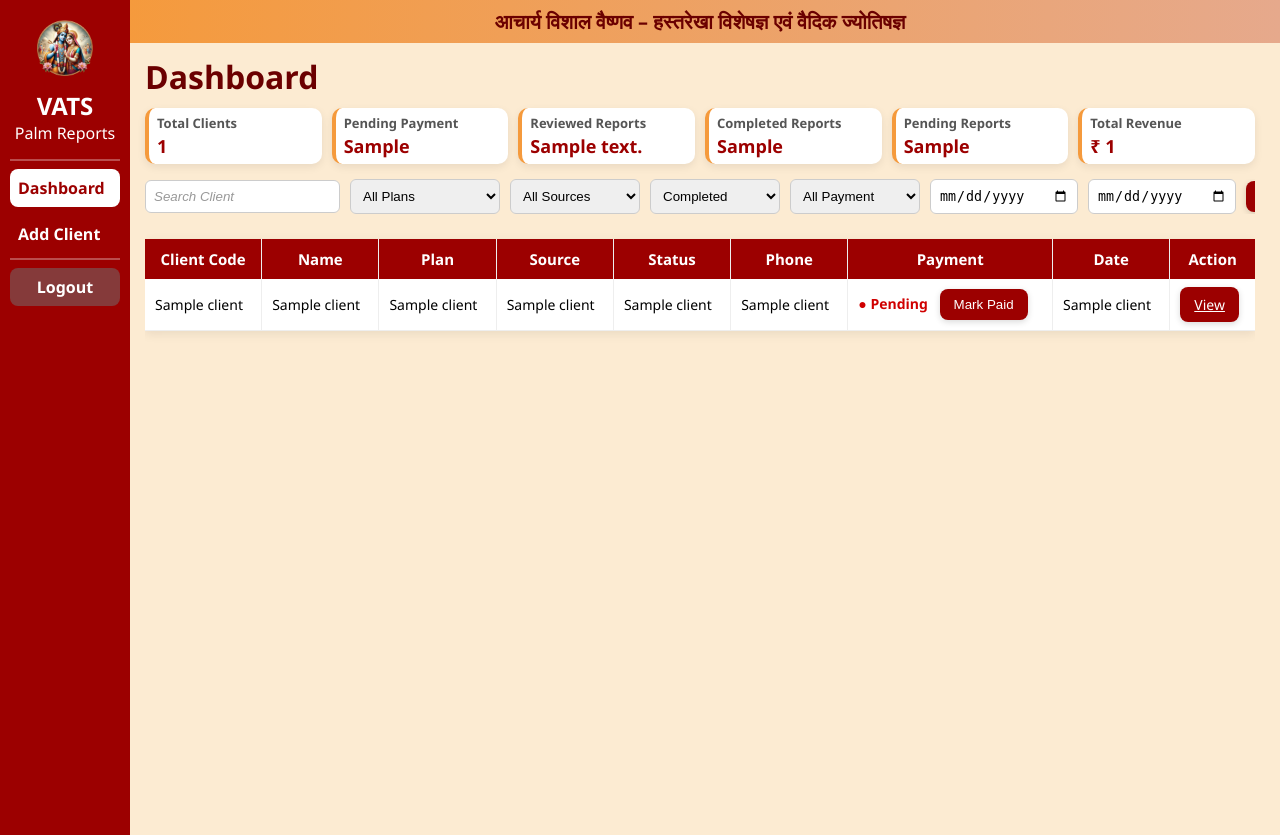
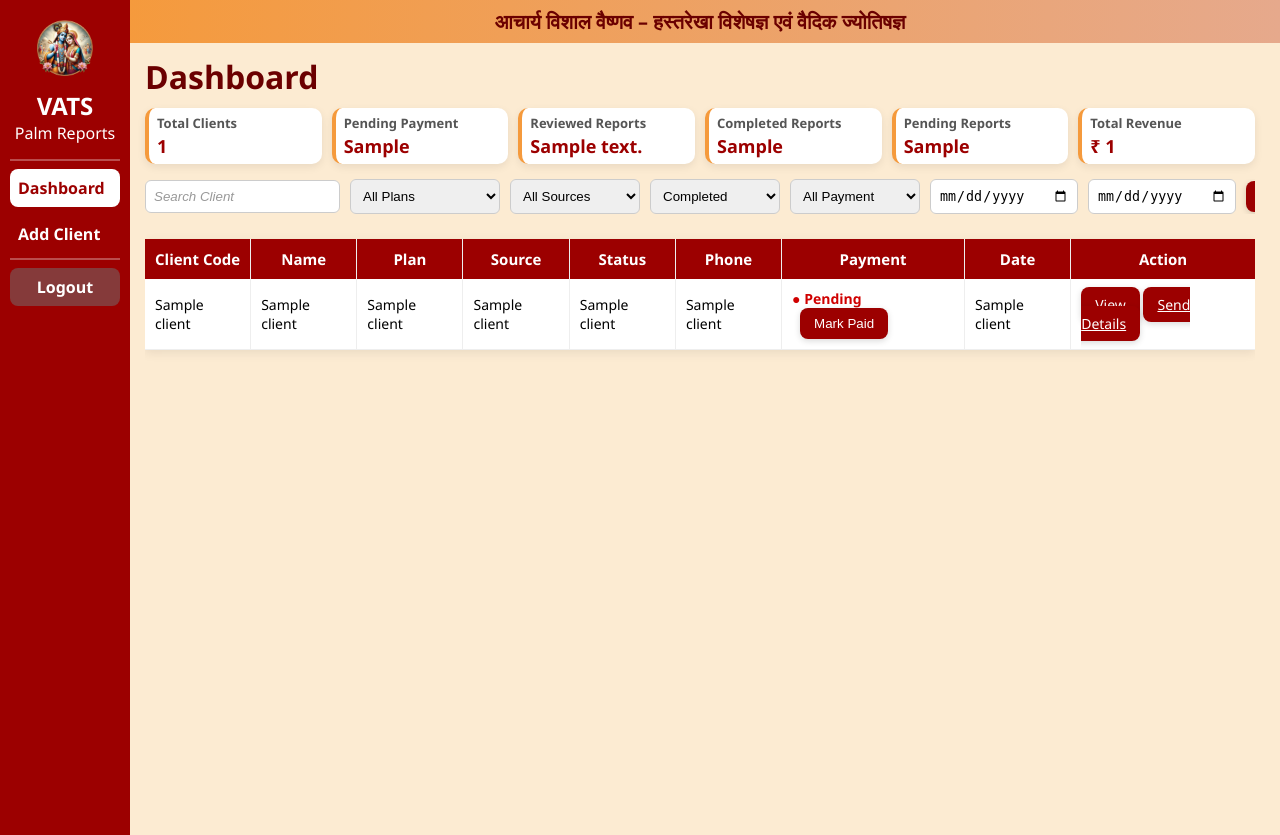
Before and after one commit to vishalvaishnavrk-ops/jyotish-backend, a FastAPI app: template templates/admin/dashboard.html in a window 1280 px wide. Shown: the top 835 px of the page. Run offline with FastAPI, Linux system fonts and the light colour scheme; the template is opened without the code that fills it: most values are stand-ins (such as "Sample title", 1, 10 or a date in 2020); parts of the project's set-up code (start-up, migrations or seed data) failed here and were passed over.

Commit message:
Update dashboard.html

```diff
--- a/templates/admin/dashboard.html
+++ b/templates/admin/dashboard.html
@@ -186,6 +186,11 @@ Paid
 
 <td>
 <a class="btn" href="/admin/client/{{c[0]}}">View</a>
+<a href="/admin/client/{{client.id}}/send-details"
+   target="_blank"
+   class="btn">
+   Send Details
+</a>
 </td>
 
 </tr>
```
